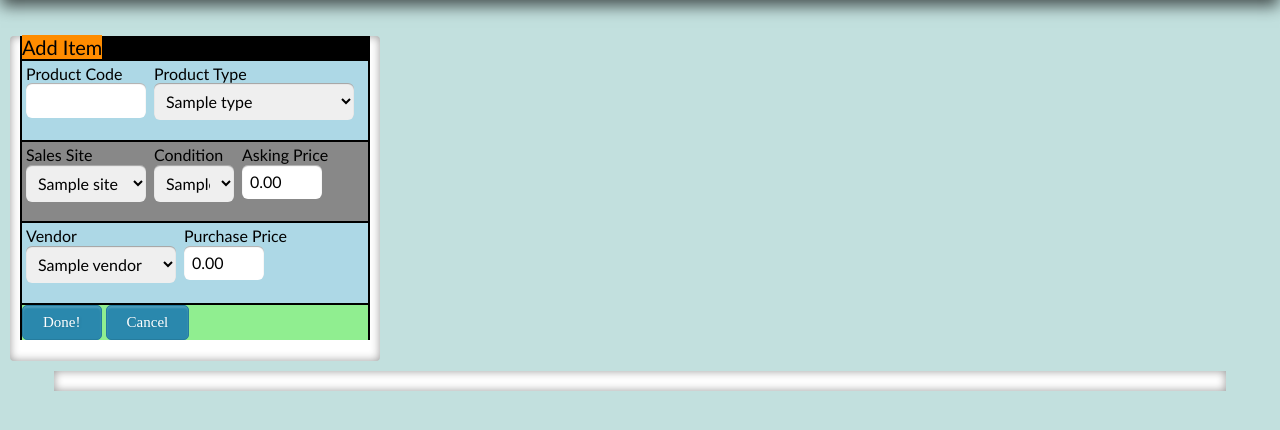
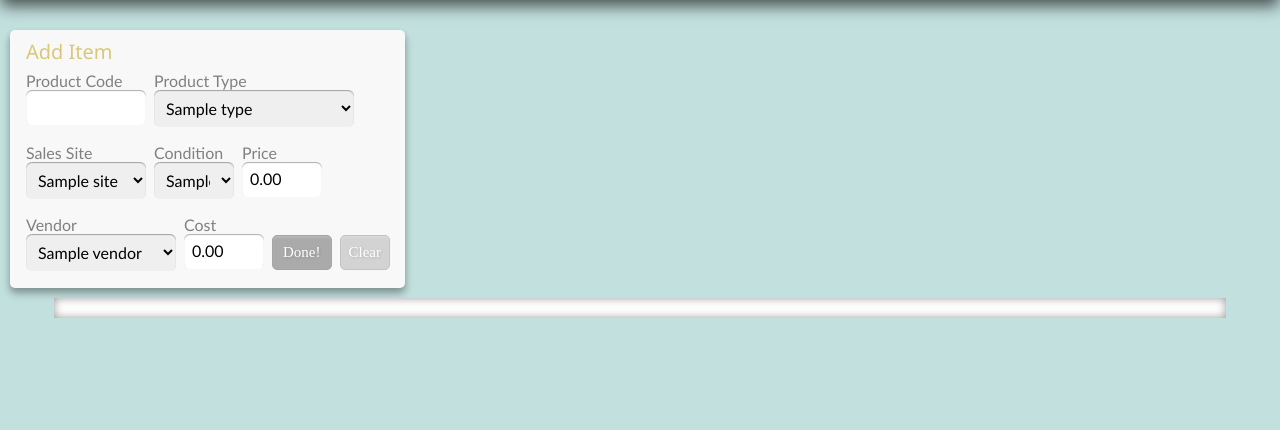
Before and after one commit to CSUF-Computer-Science/super-duper-spork, a Django app: page /add-item/ in a window 1280 px wide. Shown: the part 200-630 px from the top of the page. Run offline with Django 3.2, Linux system fonts and the light colour scheme; a user stored in the database is signed in; tables that the repository leaves empty hold one stand-in row (values such as "Sample post").

Commit message:
updated new item form..turns out I am not a fan of form styling.. sorry for the struggle/result

```diff
--- a/sporkify/frontend/templates/inventory.html
+++ b/sporkify/frontend/templates/inventory.html
@@ -7,7 +7,7 @@
     <form id="add_item" action="/add-item/" method="post">{% csrf_token %}
 
         <ul>
-            <li>
+            <li id="titleItem" >
                 <label id="sectionTitle">Add Item</label><br>
             </li>
             <li id="bullet2_product">
@@ -41,7 +41,7 @@
                 </label>
 
                 <label id="sAPrice">
-                    Asking Price<br>
+                    Price<br>
                     <input class="price_" type="text" id="ask_price" name="ask_price" value="0.00"><br>
                 </label>
 
@@ -55,15 +55,12 @@
                     </select>
                 </label>
 
-                <label id="purPrice">Purchase Price<br>
+                <label id="purPrice">Cost<br>
                     <input class="price_" type="text" id="pur_price" name="pur_price" value="0.00"><br>
                 </label>
-            </li>
-            <li>
-                <div id="add_submit">
-                    <input id="add_buttonchild10" type="submit" value="Done!">
-                    <input id="add_buttonchild11" type="submit" value="Cancel">
-                </div>
+
+                <input id="add_buttonchild10" type="submit" value="Done!">
+                <input id="add_buttonchild11" type="submit" value="Clear">
             </li>
         </ul>
 
--- a/sporkify/static/stylesheets/inventory.css
+++ b/sporkify/static/stylesheets/inventory.css
@@ -10,58 +10,85 @@
 #add_item{
     justify-content: flex-start;
     align-content: top;
-    border-radius: 4px;
-    padding-right: 10px;
-    padding-left: 10px;
+    border-radius: 5px;
+    padding: 10px;
     margin: 10px;
-    box-shadow: inset 0px 0px 10px rgba(0,0,0,0.40);
-    background: white;
-    width: 350px;
-    height: 325px;
+    box-shadow: 0 4px 6px 0 rgba(0, 0, 0, 0.2), 0 6px 10px 0 rgba(0, 0, 0, 0.19);
+    background-color:#F8F8F8;
+    width: 375px;
+    height: 238px;
 }
 
 #sectionTitle{
     font-size: 20px;
-    background-color: darkorange;
+    font-family: 'Segoe UI', Tahoma, Geneva, Verdana, sans-serif;
+    font-weight: 500;
+    color:#d9c877;
 }
+
 #addedby{
     /*added_by*/
     display: none;
 }
 #add_submit{
     /*done & cancel*/
+    display: flex;
+    flex-direction: row;
     justify-content: flex-end;
-    background-color: lightgreen;
 }
 #add_item ul{
     justify-content: flex-start;
-    background-color: black;
     padding:0px;
+    margin: 0px;
 }
 /*List level*/
 #add_item li{
     list-style: none;
     margin:2px;
+    margin-top:2px;
     padding: 0px;
+    height: 70px;
 
 }
+#add_item #titleItem{
+    height:26px;
+    margin-top:0px;
+    margin-left:6px;
+}
 #add_item #bullet2_product{
-    background-color: lightblue;
+    color: gray;
+    font-size:16px;
+    background-color:#F8F8F8;
+    display:flex;
+    flex-direction: row;
+    margin-top: 1px;
+    justify-content: flex-start;
+    border-radius: 5px;
+	-webkit-border-radius: 5px;
+    -moz-border-radius: 5px;
+    border: none;
+}
+#add_item #bullet3_selling{
+    background-color:#F8F8F8;;
+    color: gray;
     display:flex;
     flex-direction: row;
     justify-content: flex-start;
-}
-#add_item #bullet3_selling{
-    background-color: #888;
-    display:flex;
-    flex-direction: row;
-    justify-content: flex-start;
+    border-radius: 5px;
+	-webkit-border-radius: 5px;
+    -moz-border-radius: 5px;
+    border: none;
 }
 #add_item #bullet4_purchased{
     display:flex;
+    color: gray;
     flex-direction: row;
     justify-content: flex-start;
-    background-color: lightblue;
+    background-color: #F8F8F8;;
+    border-radius: 5px;
+	-webkit-border-radius: 5px;
+    -moz-border-radius: 5px;
+
 }
 
 /*input label level*/
@@ -105,7 +132,11 @@
 #add_item #product_code{
     width: 120px;
 }
-
+#add_item #add_buttonchild11{
+    background-color: lightgray;
+    padding: 8px 8px 8px 8px;
+    border-color: rgb(195,195,195);
+}
 #add_item input[type="none"],
 #add_item select,
 #add_item input[type="text"]{
@@ -125,17 +156,22 @@
 }
 
 #add_item input[type="submit"]{
-	background: #2A88AD;
-	padding: 8px 20px 8px 20px;
+    background:rgb(170,170,170);
+    height: 35px;
+    padding: 8px 10px 8px 10px;
+    margin-left: 4px;
+    margin-right: 4px;
+    margin-bottom: 12px;
 	border-radius: 5px;
 	-webkit-border-radius: 5px;
 	-moz-border-radius: 5px;
-	color: #fff;
-	text-shadow: 1px 1px 3px rgba(0, 0, 0, 0.12);
+    color: #fff;
+    align-self: flex-end;
+	text-shadow: 1px 1px 3px rgba(0, 0, 0, 0.15);
 	font: normal 30px 'Bitter', serif;
 	-moz-box-shadow: inset 0px 2px 2px 0px rgba(255, 255, 255, 0.17);
 	-webkit-box-shadow: inset 0px 2px 2px 0px rgba(255, 255, 255, 0.17);
 	box-shadow: inset 0px 2px 2px 0px rgba(255, 255, 255, 0.17);
-	border: 1px solid #257C9E;
+	border: 1px solid rgb(165,165,165);
 	font-size: 15px;
 }
```
